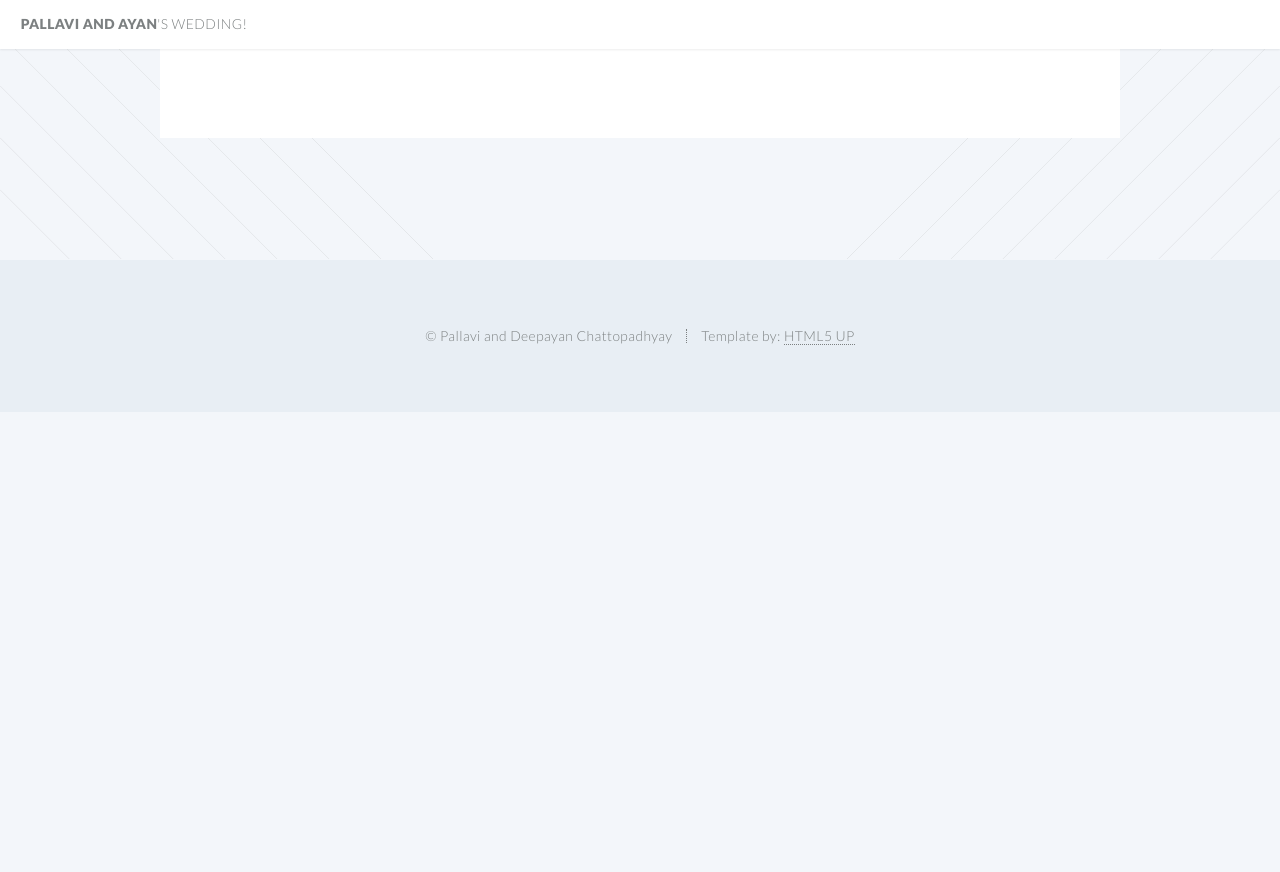
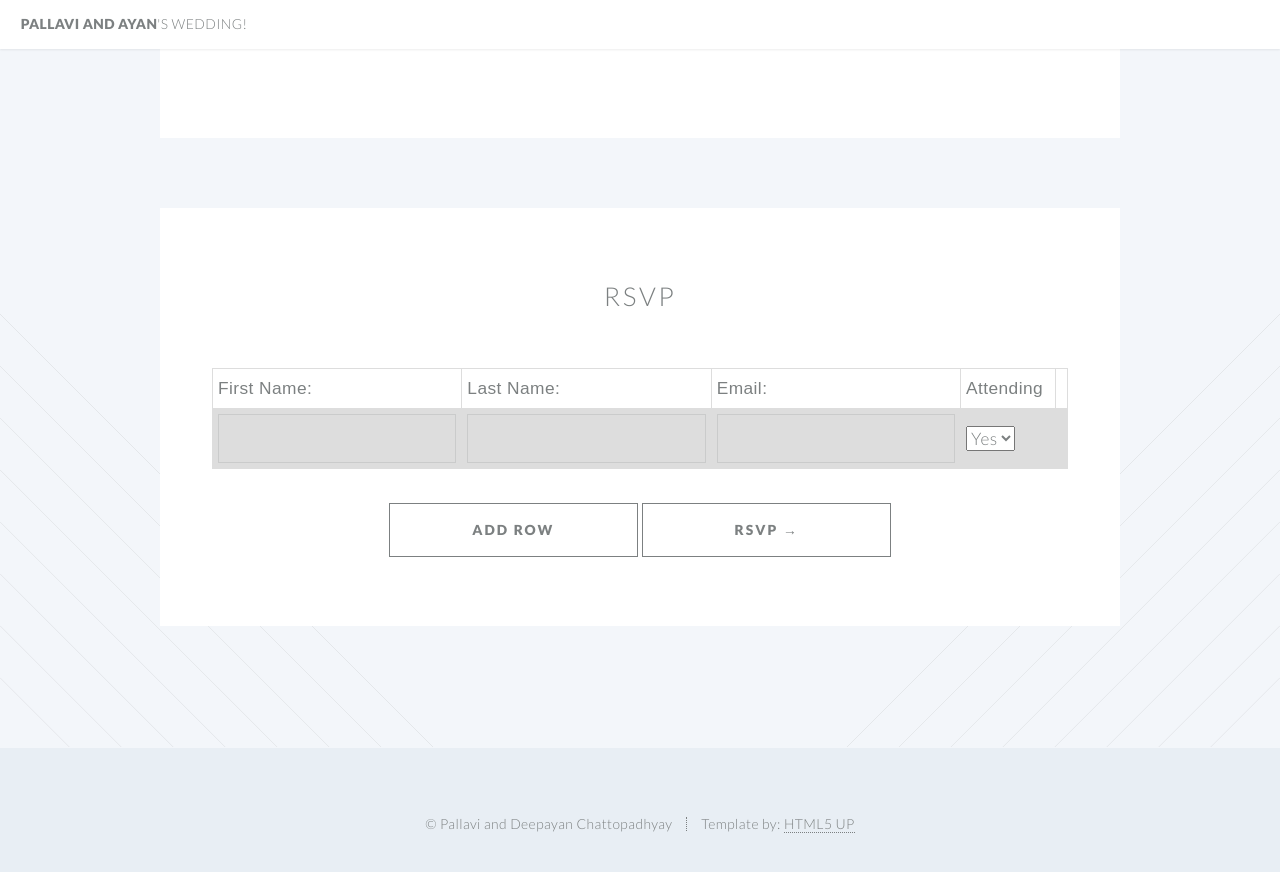
Before and after one commit to deepayanchattopadhyay/test, a Jekyll site: the page built from index.html, in a window 1280 px wide and 900 px high, scrolled down 1947 px. Shown: the top 872 px of the window. Built offline with Jekyll 4.4.1, drawn with Linux system fonts in a browser that asks for light colours; before the commit the page ends 2359 px from its top, so only the background shows below that.

Commit message:
RSVP added

```diff
--- a/index.html
+++ b/index.html
@@ -109,4 +109,42 @@ layout: page
 
 						</section>
 
+						<!-- Three -->
+						<section class="wrapper style3 container special">
+							<header class="major">
+								<h2>RSVP</h2>
+							</header>
+						<form action="/rsvp" method="post" accept-charset="utf-8" id="rsvp_form" class="rsvps">
+						<fieldset id="rsvp_fields">
+							<table border="2" cellspacing="5" cellpadding="5" id="rsvp_table">
+								<tr>
+									<th>First Name:</th>
+									<th>Last Name:</th>
+									<th>Email:</th>
+									<th>Attending</th>
+									<th></th>
+								</tr>
+								<tr id="row0">
+									<td><input type="text" name="data[0][first_name]" value="" id="first_name0" /></td>
+									<td><input type="text" name="data[0][last_name]" value="" id="last_name0" /></td>
+									<td><input type="text" name="data[0][email]" value="" id="email0" /></td>
+									<td>
+										<select name="data[0][attending]" id="attending1">
+											<option value="1" class="attendingyes">Yes</option>
+											<option value="0" class="attendingno">No</option>
+										</select>
+									</td>
+									<td id="removetd"></td>
+								</tr>
+							</table>
+						</fieldset>
+						<div id="formbuttons">
+							<input type="button" name="Add Row" value="Add Row" id="addrow" class="buttons" />
+							<input type="submit" value="RSVP &rarr;" id="rsvpadd" class="buttons"/>
+						</div>
+						</form>
+						</section>
+
+
+
 				</article>
```
